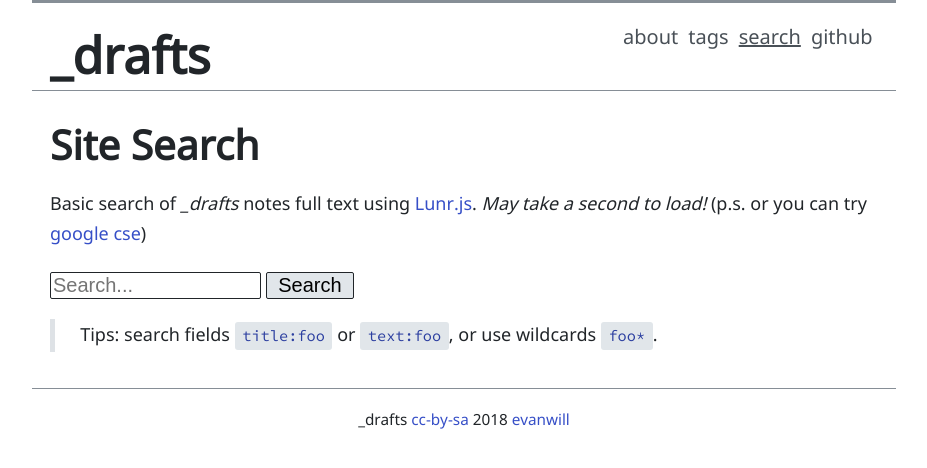
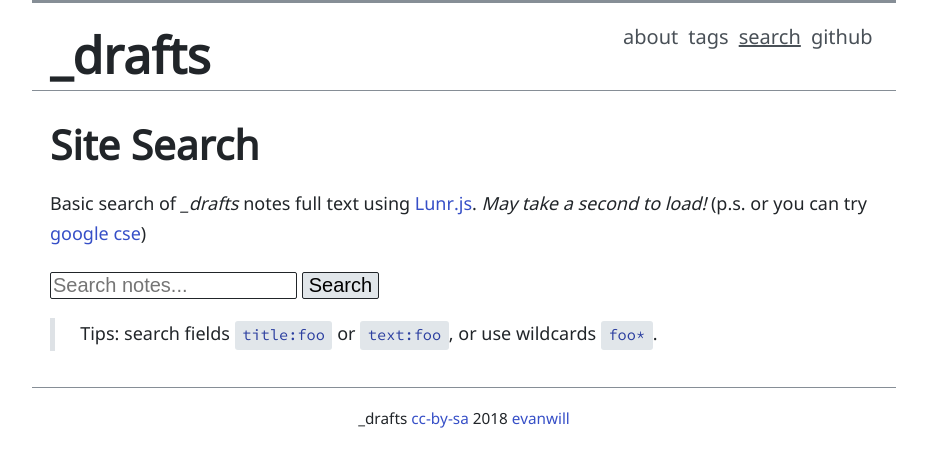
Before and after one commit to evanwill/_drafts, a Jekyll site: the page built from search/index.md, in a window 1280 px wide. Shown: the top 468 px of the page, without its empty margins (176-1103 px from the left). Built offline with Jekyll 4.4.1, drawn with Linux system fonts in a browser that asks for light colours.

Commit message:
update search to use form

```diff
--- a/search/index.md
+++ b/search/index.md
@@ -7,8 +7,11 @@
 *May take a second to load!*
 (p.s. or you can try [google cse]({{ "/search/google.html" | absolute_url }}))
 
-<input class="search" type="text" size="15" id="lunr-search" placeholder="Search..." aria-label="search">
-<input class="buttons" type="button" onclick="lunr_search();" value=" Search ">
+<form id="searchform" onsubmit="lunr_search(); return false">
+  <input class="search" type="text" size="18" id="lunr-search" placeholder="Search notes..." aria-label="search">
+  <input class="buttons" type="submit" value="Search">
+</form>
+
 <p id="count"></p>
 <ul id="search-results"></ul>
 
```
